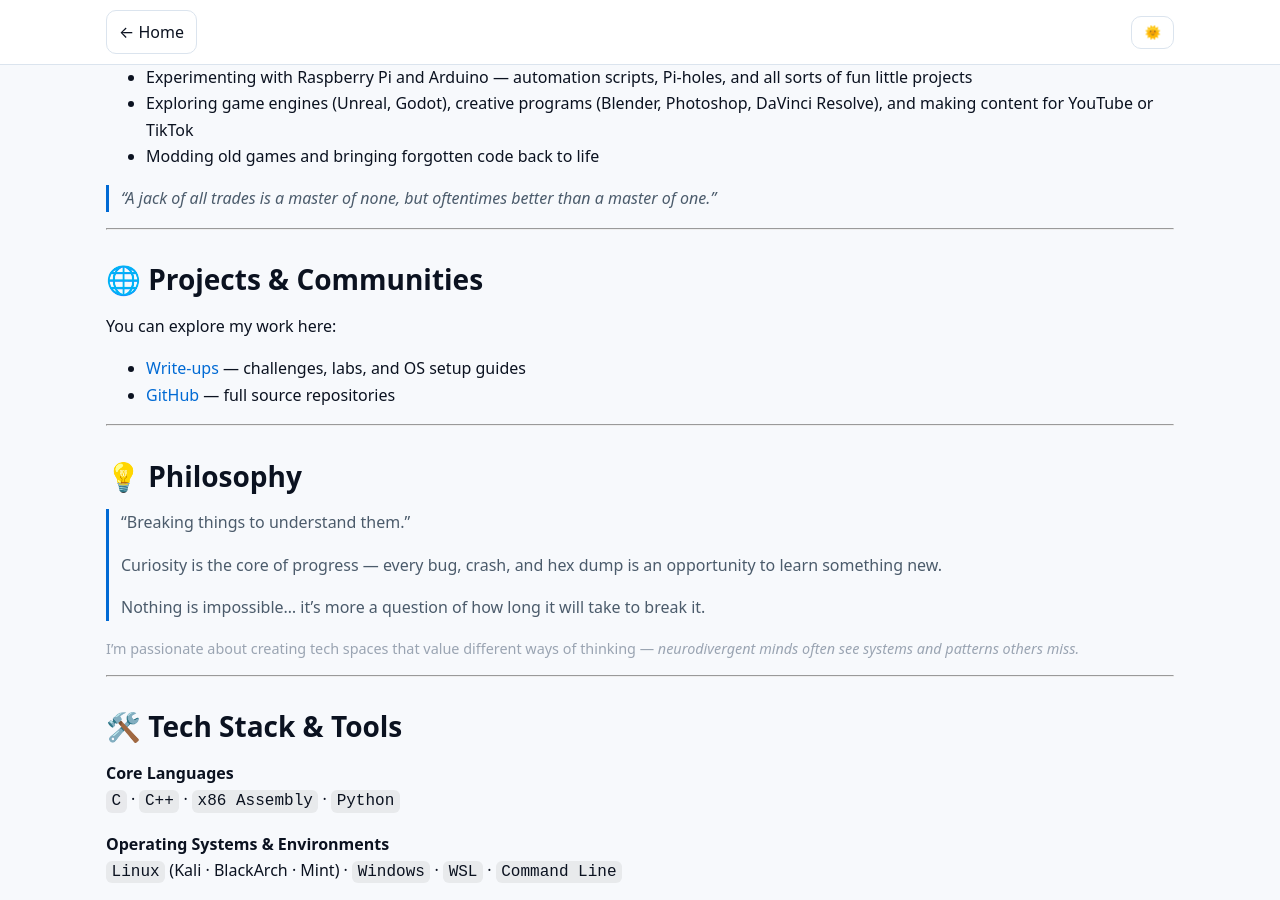
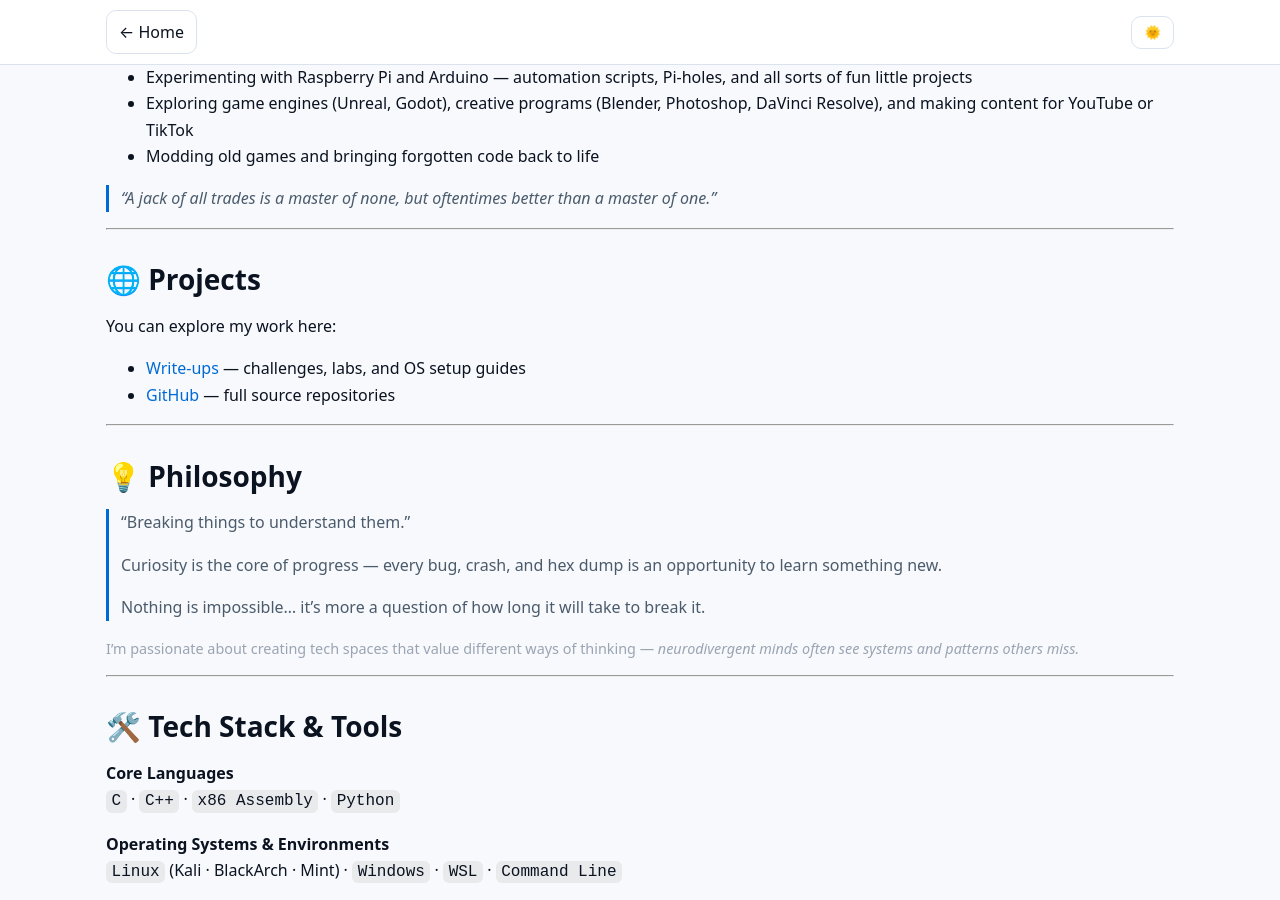
Before and after one commit to Chip-Biscuit/Chip-Biscuit.github.io, a Jekyll site: the page built from about/index.md, in a window 1280 px wide and 900 px high, scrolled down 533 px. Built offline with Jekyll 4.4.1, drawn with Linux system fonts in a browser that asks for light colours.

Commit message:
Update index.md

```diff
--- a/about/index.md
+++ b/about/index.md
@@ -29,7 +29,7 @@ I spend my time breaking things (ethically) to understand them, restoring old Wi
 
 ---
 
-## 🌐 Projects & Communities
+## 🌐 Projects
 
 You can explore my work here:
 - [Write-ups](/writeups/) — challenges, labs, and OS setup guides
```
